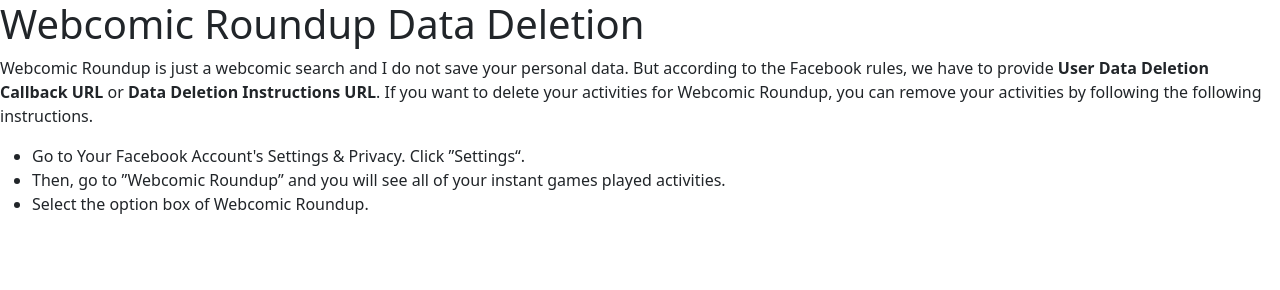
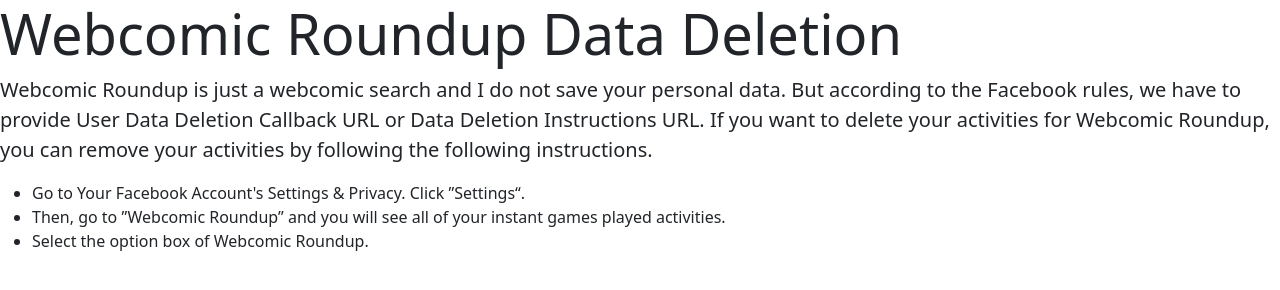
Before and after one commit to AndrewHempfling/generic-privacy, a plain HTML site: page index.html in a window 1280 px wide. Drawn offline with nearby package versions, Linux system fonts and the light colour scheme.

Commit message:
Update index.html

```diff
--- a/index.html
+++ b/index.html
@@ -1,3 +1,4 @@
+
 <!doctype html>
 <html lang="en">
   <head>
@@ -11,8 +12,19 @@
     <title>Webcomic Roundup Data Deletion</title>
   </head>
   <body>
-    <h1>Webcomic Roundup Data Deletion</h1>
-    <p>Webcomic Roundup is just a webcomic search and I do not save your personal data. But according to the Facebook rules, we have to provide <strong>User Data Deletion Callback URL</strong> or <strong>Data Deletion Instructions URL</strong>. If you want to delete your activities for Webcomic Roundup, you can remove your activities by following the following instructions. </p><ul><li>Go to Your Facebook Account's Settings &amp; Privacy.  Click  ”Settings“.</li><li>Then, go to ”Webcomic Roundup” and you will see all of your instant games played activities.</li><li>Select the option box of Webcomic Roundup. </li></ul>
+      <div class="jumbotron">
+          <h1 class="display-4">Webcomic Roundup Data Deletion</h1>
+          <p class="lead">Webcomic Roundup is just a webcomic search and I do not save your personal data. But according to the Facebook rules, we have to provide <strong>User Data Deletion Callback URL</strong> or <strong>Data Deletion Instructions URL</strong>. If you want to delete your activities for Webcomic Roundup, you can remove your activities by following the following instructions. </p>
+      </div>
+      <div class="row">
+          <div class="col">
+            <ul>
+                <li>Go to Your Facebook Account's Settings &amp; Privacy.  Click  ”Settings“.</li>
+                <li>Then, go to ”Webcomic Roundup” and you will see all of your instant games played activities.</li>
+                <li>Select the option box of Webcomic Roundup. </li>
+            </ul>
+          </div>
+      </div>
     <script src="https://cdn.jsdelivr.net/npm/bootstrap@5.0.0-beta1/dist/js/bootstrap.bundle.min.js" integrity="sha384-ygbV9kiqUc6oa4msXn9868pTtWMgiQaeYH7/t7LECLbyPA2x65Kgf80OJFdroafW" crossorigin="anonymous"></script>
 
   </body>
```
